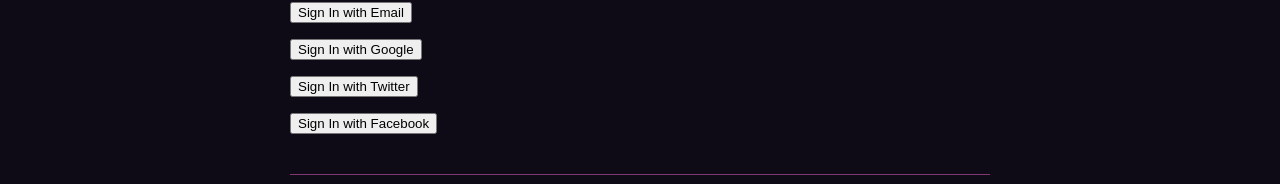
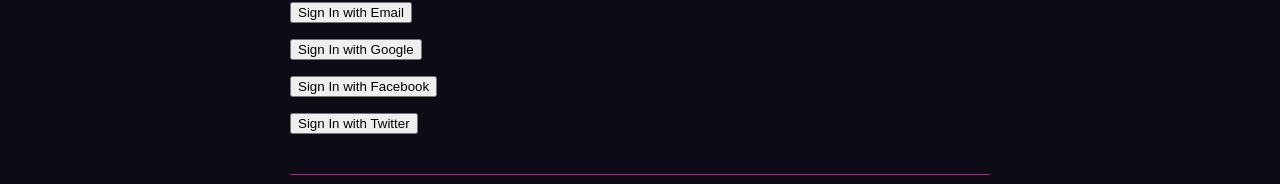
Before and after one commit to Jimfarrugia/crypto-watch, a React (Create React App) app: page /sign-in in a window 1280 px wide. Shown: the part 127-311 px from the top of the page. Built offline with nearby package versions, Linux system fonts and the light colour scheme; no server answers.

Commit message:
Refactor sign-in buttons.

```diff
--- a/src/components/SignIn.jsx
+++ b/src/components/SignIn.jsx
@@ -1,6 +1,7 @@
 import { useRef, useState } from "react";
 import { Link, useHistory } from "react-router-dom";
 import { useAuth } from "../contexts/AuthContext";
+import { capitalizeFirstLetter } from "../helpers";
 
 const SignIn = () => {
   const emailRef = useRef();
@@ -32,7 +33,7 @@ const SignIn = () => {
 
   const handleLoginWithProvider = async provider => {
     setError("");
-    setIsLoading("");
+    setIsLoading(true);
     try {
       const method =
         provider === "google"
@@ -55,6 +56,16 @@ const SignIn = () => {
     }
     setIsLoading(false);
   };
+
+  const SignInWithProviderButton = ({ provider }) => (
+    <button
+      type="button"
+      disabled={isLoading}
+      onClick={() => handleLoginWithProvider(provider)}
+    >
+      Sign In with {capitalizeFirstLetter(provider)}
+    </button>
+  );
 
   return (
     <>
@@ -96,31 +107,13 @@ const SignIn = () => {
         </p>
       )}
       <p>
-        <button
-          type="button"
-          disabled={isLoading}
-          onClick={() => handleLoginWithProvider("google")}
-        >
-          Sign In with Google
-        </button>
+        <SignInWithProviderButton provider="google" />
       </p>
       <p>
-        <button
-          type="button"
-          disabled={isLoading}
-          onClick={() => handleLoginWithProvider("twitter")}
-        >
-          Sign In with Twitter
-        </button>
+        <SignInWithProviderButton provider="facebook" />
       </p>
       <p>
-        <button
-          type="button"
-          disabled={isLoading}
-          onClick={() => handleLoginWithProvider("facebook")}
-        >
-          Sign In with Facebook
-        </button>
+        <SignInWithProviderButton provider="twitter" />
       </p>
     </>
   );
```
